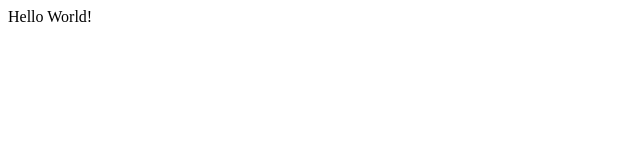
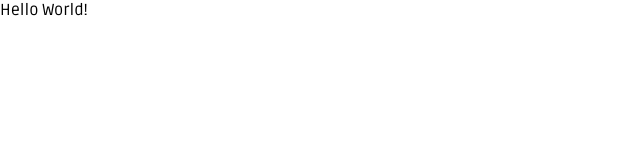
Before and after one commit to BugHive/BugHive-frontEnd, a React (Create React App) app: page / in a window 1280 px wide. Shown: the top 160 px of the page, without its empty margins (0-640 px from the left). Built offline with nearby package versions, Linux system fonts and the light colour scheme.

Commit message:
creating global style

```diff
--- a/src/App.js
+++ b/src/App.js
@@ -1,13 +1,12 @@
 import { ThemeProvider } from "styled-components";
+import { GlobalStyle } from "./styles/global";
 import { darkTheme } from "./styles/theme";
-
 
 function App() {
   return (
     <ThemeProvider theme={darkTheme}>
-    <div className="App">
-      Hello World!
-    </div>
+      <GlobalStyle />
+      <div>Hello World!</div>
     </ThemeProvider>
   );
 }
--- a/src/styles/global.js
+++ b/src/styles/global.js
@@ -0,0 +1,11 @@
+import { createGlobalStyle } from "styled-components";
+
+export const GlobalStyle = createGlobalStyle`
+@import url('https://fonts.googleapis.com/css2?family=Ruda:wght@400;500;600;700;800;900&display=swap');
+*{
+	margin: 0;
+	padding: 0;
+	box-sizing: border-box;
+	font-family: 'Ruda', sans-serif;
+}
+`;
```
Also changed, not shown: 1 other file (tests, documents, lock files or other folders).
